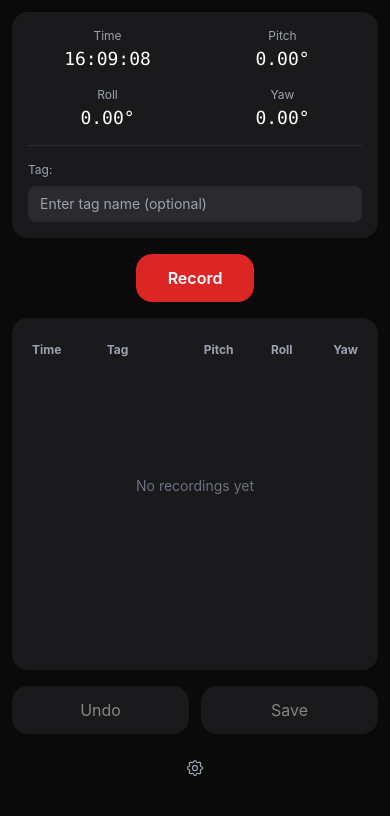
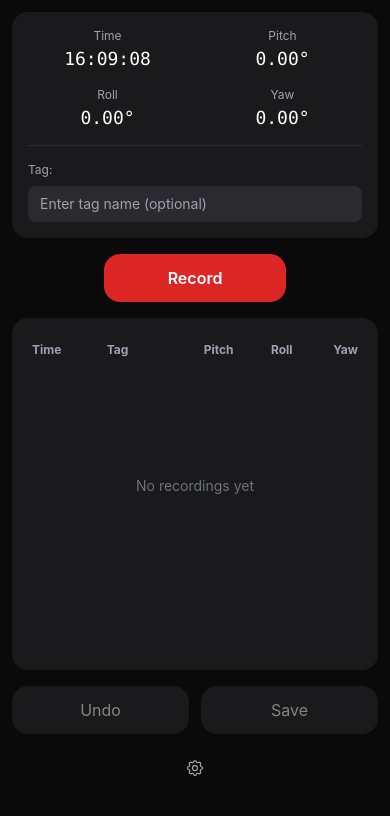
Before and after one commit to rylekizzo/leafangler, a React (Create React App) app: page / in a window 390 px wide. Shown: the top 816 px of the page. Built offline with nearby package versions, Linux system fonts and the light colour scheme.

Commit message:
Make Record button double wider for better mobile accessibility

```diff
--- a/src/App.tsx
+++ b/src/App.tsx
@@ -219,7 +219,7 @@ function App() {
         <div className="flex justify-center mb-4">
           <button
             onClick={handleRecord}
-            className="bg-red-600 hover:bg-red-700 text-white px-8 sm:px-12 py-3 sm:py-4 rounded-2xl text-base sm:text-lg font-semibold transition-colors"
+            className="bg-red-600 hover:bg-red-700 text-white px-16 sm:px-24 py-3 sm:py-4 rounded-2xl text-base sm:text-lg font-semibold transition-colors"
           >
             Record
           </button>
```
